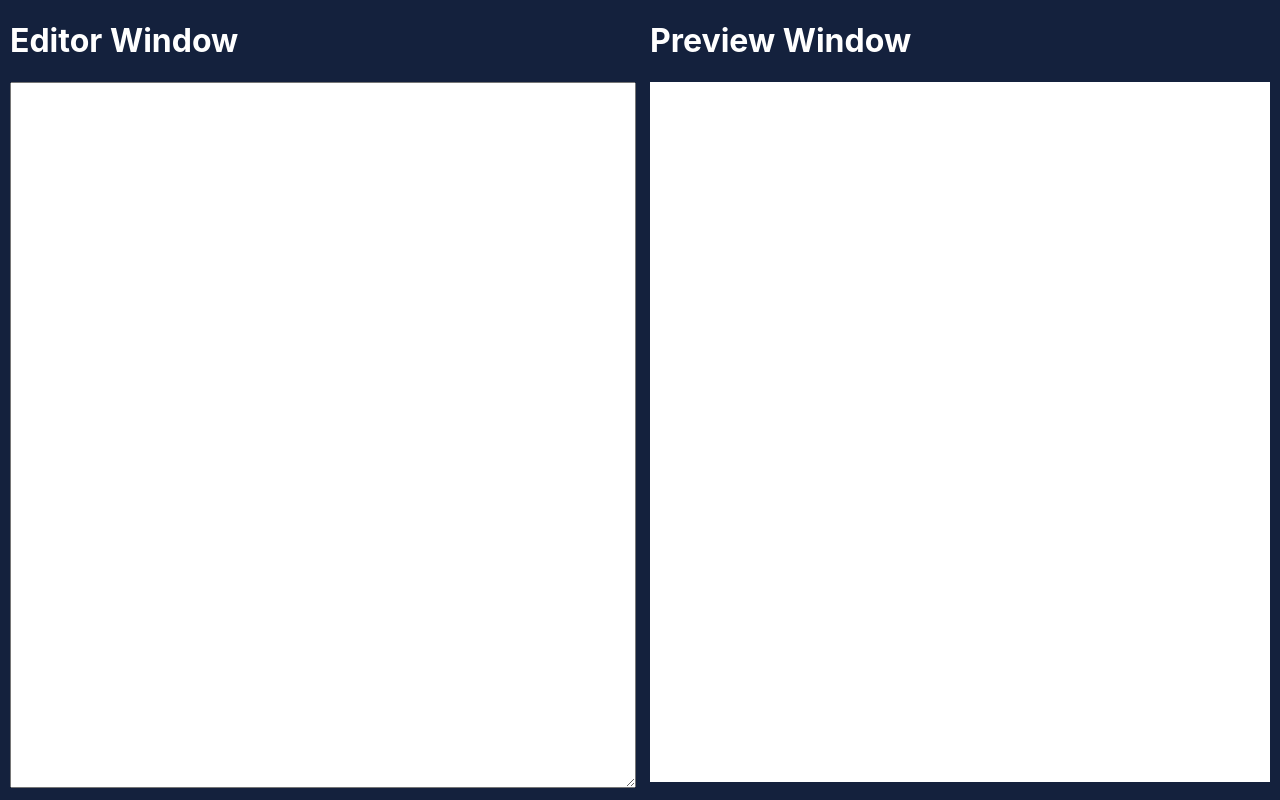
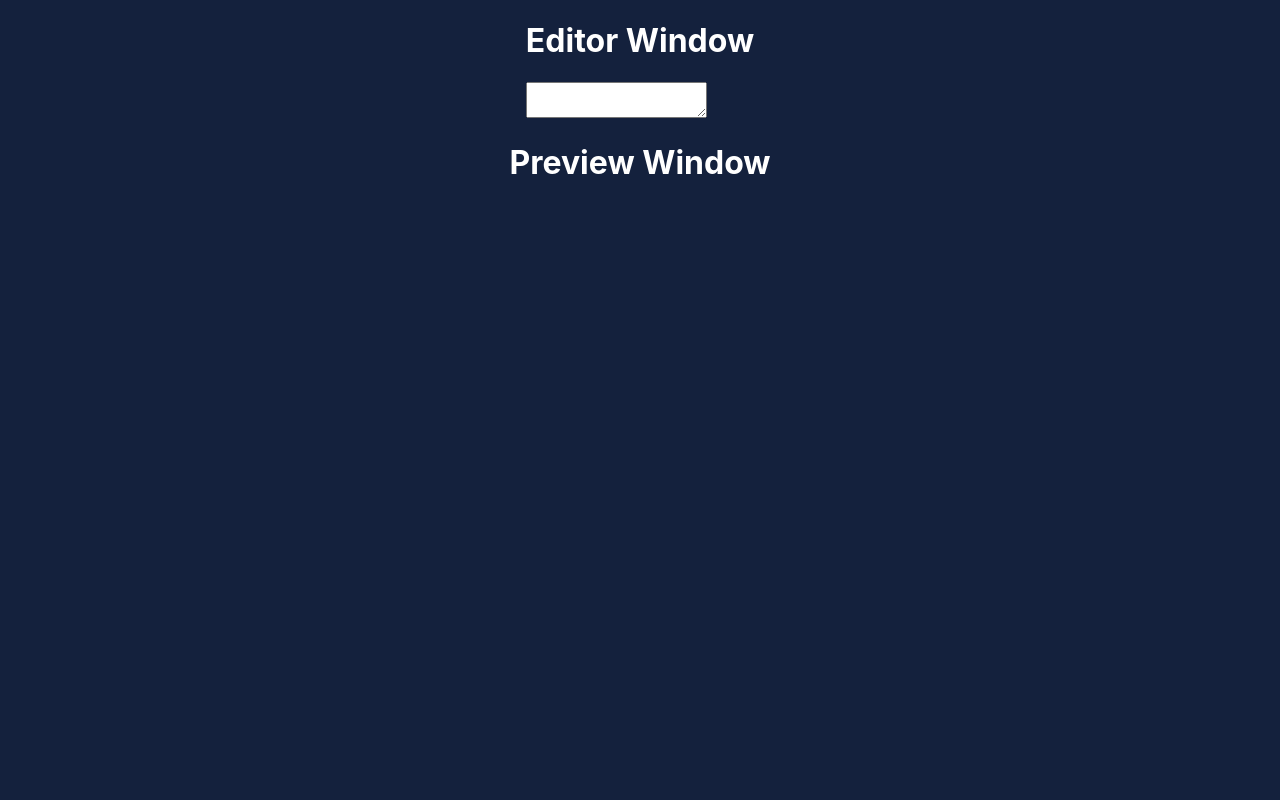
Before and after one commit to leonelamatos/markdown-previewer, a React (Create React App) app: page / in a window 1280 px wide. Built offline with nearby package versions, Linux system fonts and the light colour scheme.

Commit message:
Adjustes the height of the div container

```diff
--- a/src/assets/css/main.min.css
+++ b/src/assets/css/main.min.css
@@ -1 +1 @@
-.App{display:-webkit-box;display:-ms-flexbox;display:flex;background-color:#14213d;height:100vh}.App #Editor,.App #Preview{width:50vw;height:100%;color:#fff;padding:0 10px}.App #Preview #preview-area{background-color:#fff}.App #editor-area,.App #preview-area{width:100%;height:calc(100% - 100px)}
+*{-webkit-box-sizing:border-box;box-sizing:border-box}.App{color:#fff;display:-webkit-box;display:-ms-flexbox;display:flex;background-color:#14213d;-webkit-box-align:center;-ms-flex-align:center;align-items:center;-webkit-box-orient:vertical;-webkit-box-direction:normal;-ms-flex-direction:column;flex-direction:column;height:100vh}.App .container{display:-webkit-box;display:-ms-flexbox;display:flex;-webkit-box-pack:center;-ms-flex-pack:center;justify-content:center;max-width:1200px;height:calc(100vh - 100px);width:100%}.App .container #Editor>div{height:calc(100% - 100px)}.App .container #Editor #editor{padding:15px;width:100%;height:calc(100% - 100px);overflow-x:scroll}.App .container #Preview #preview-area{padding:0 15px;color:#000;background-color:#fff;overflow-x:scroll}.App .container #Preview #preview-area img{width:100px}.App .container #Editor,.App .container #Preview{width:50%;color:#fff;padding:0 10px}.App .container #preview-area{height:calc(100% - 100px)}@media screen and (max-width: 750px){.App{-webkit-box-pack:center;-ms-flex-pack:center;justify-content:center}.App .container{display:block;width:100vw}.App .container #Editor,.App .container #Preview{height:calc(50% - 100px);width:100%}}
--- a/src/assets/scss/main.scss
+++ b/src/assets/scss/main.scss
@@ -1,24 +1,81 @@
+* {
+	box-sizing: border-box;
+}
+
 .App {
+	color: #fff;
 	display: flex;
 	background-color: #14213d;
+	// height: 100vh;
+	// justify-content: center;
+	align-items: center;
+	flex-direction: column;
+	// height: calc(100vh - 100px);
 	height: 100vh;
 
-	#Editor,
-	#Preview {
-		width: 50vw;
-		height: 100%;
-		color: #fff;
-		padding: 0 10px;
-	}
+	.container {
+		display: flex;
+		justify-content: center;
+		max-width: 1200px;
+		height: calc(100vh - 100px);
+		width: 100%;
+		// background: blue;
 
-	#Preview {
+		#Editor {
+			> div {
+				height: calc(100% - 100px);
+			}
+			& #editor {
+				padding: 15px;
+				// font-size: 1.5rem;
+				// height: 100%;
+				width: 100%;
+				height: calc(100% - 100px);
+				overflow-x: scroll;
+			}
+		}
+
+		#Preview {
+			#preview-area {
+				padding: 0 15px;
+				color: #000;
+				background-color: #fff;
+				overflow-x: scroll;
+
+				img {
+					width: 100px;
+				}
+			}
+		}
+
+		#Editor,
+		#Preview {
+			width: 50%;
+			// height: 100%;
+			color: #fff;
+			padding: 0 10px;
+		}
+
+		// #editor,
 		#preview-area {
-			background-color: #fff;
+			// max-width: 50%;
+			height: calc(100% - 100px);
 		}
 	}
-	#editor-area,
-	#preview-area {
-		width: 100%;
-		height: calc(100% - 100px);
+}
+
+@media screen and (max-width: 750px) {
+	.App {
+		justify-content: center;
+		.container {
+			display: block;
+
+			width: 100vw;
+			#Editor,
+			#Preview {
+				height: calc(50% - 100px);
+				width: 100%;
+			}
+		}
 	}
 }
```
